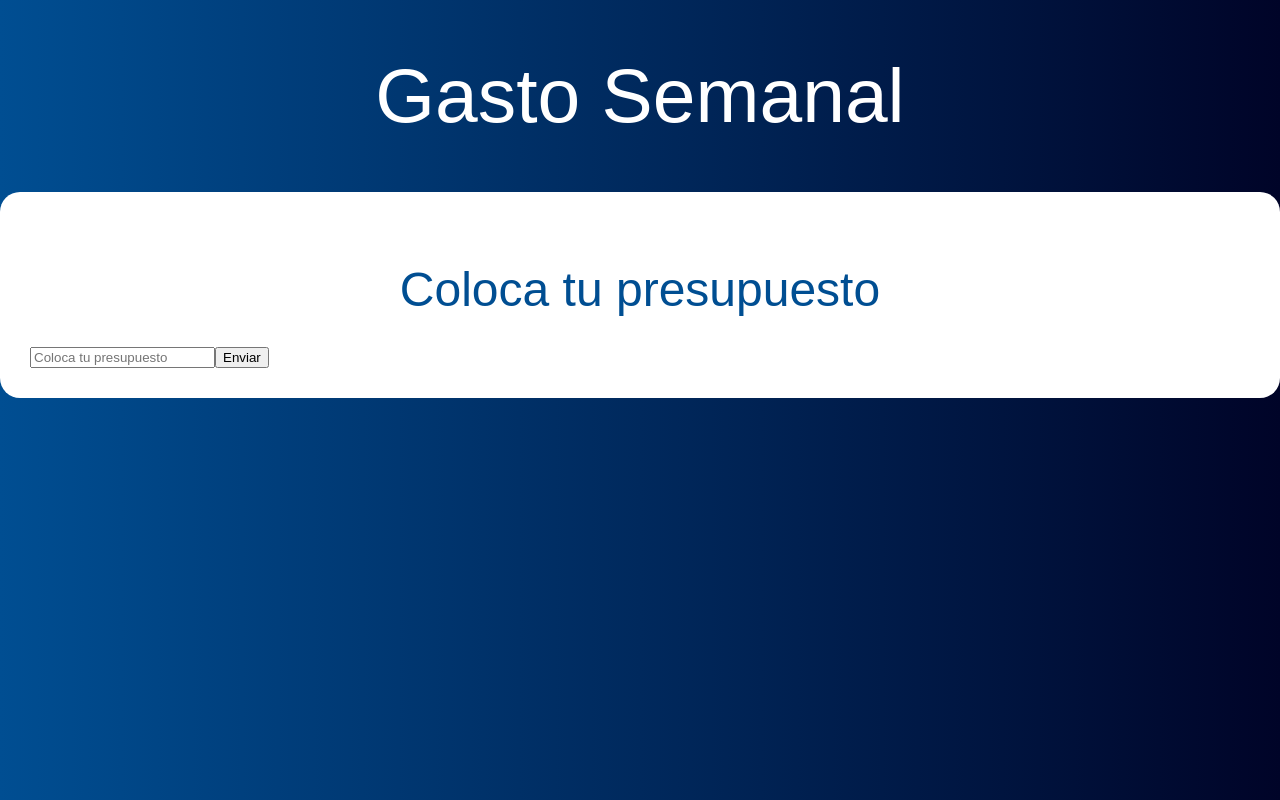
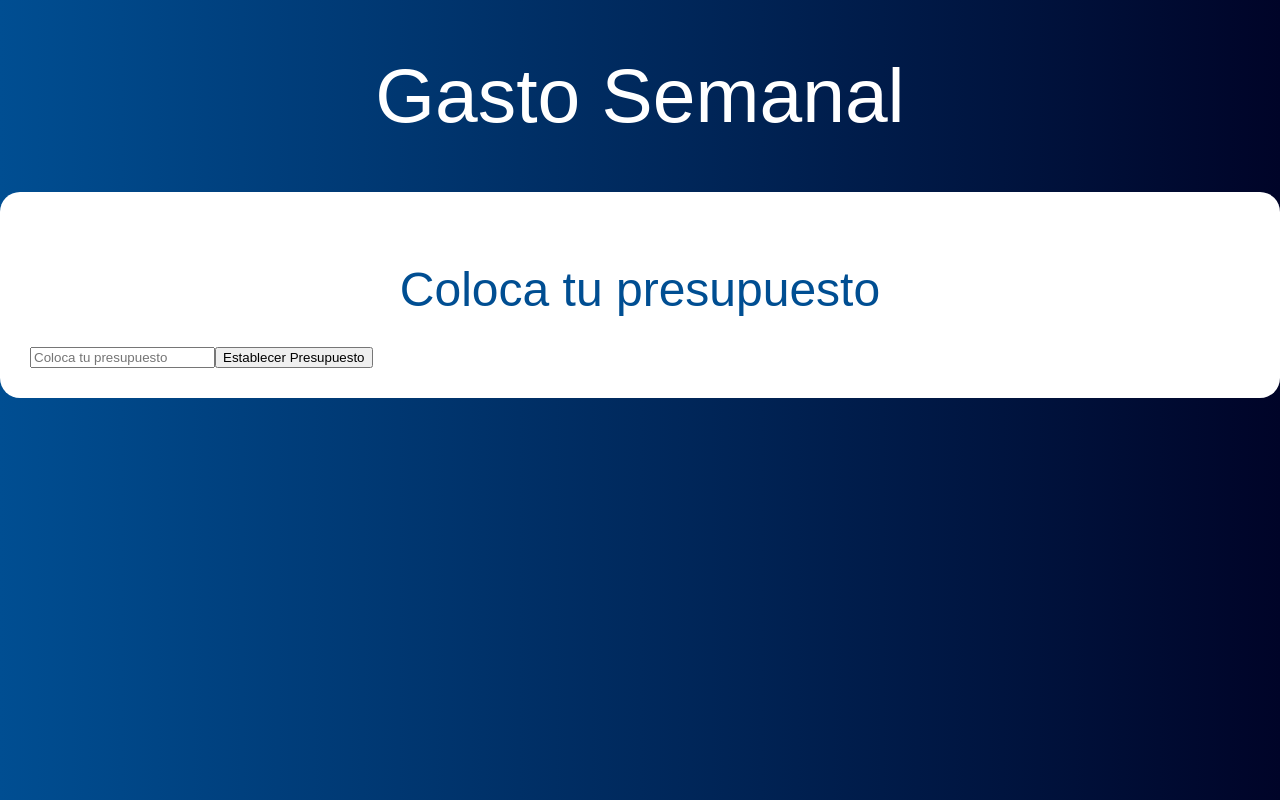
Before and after one commit to yilfri/weekly-budget, a React (Create React App) app: page / in a window 1280 px wide. Built offline with nearby package versions, Linux system fonts and the light colour scheme; the HTML template or start-up script is replaced by a standard one.

Commit message:
Component Error added and change in Pregunta

```diff
--- /dev/null
+++ b/src/components/Error.js
@@ -0,0 +1,7 @@
+import React from 'react';
+
+const Error = ({ mensaje }) => {
+	return <p className="alert error alert-danger">{mensaje}</p>;
+};
+
+export default Error;
--- a/src/components/Pregunta.js
+++ b/src/components/Pregunta.js
@@ -1,12 +1,45 @@
-import React from 'react';
+import React, { useState } from 'react';
+import Error from './Error';
 
 const Pregunta = () => {
+	const [cantidad, setCantidad] = useState(0);
+	const [error, setError] = useState(false);
+
+	// Evento que lee el presupuesto.
+	const handleChange = (e) => {
+		setCantidad(parseInt(e.target.value, 10));
+	};
+
+	// Evento que envia el presupuesto.
+	const handleSubmit = (e) => {
+		e.preventDefault();
+
+		//Validar presupuesto
+		if (cantidad <= 0 || isNaN(cantidad)) {
+			setError(true);
+			return;
+		}
+
+		setError(false);
+	};
+
 	return (
 		<>
 			<h2>Coloca tu presupuesto</h2>
-			<form>
-				<input type="number" placeholder="Coloca tu presupuesto" className="u-full-width" />
-				<input type="submit" value="Enviar" className="button-primary u-full-width" />
+			{error ? <Error mensaje="El Presupuesto no es válido" /> : null}
+
+			<form onSubmit={handleSubmit}>
+				<input
+					type="number"
+					placeholder="Coloca tu presupuesto"
+					className="u-full-width"
+					onChange={handleChange}
+				/>
+				<input
+					type="submit"
+					value="Establecer Presupuesto"
+					className="button-primary u-full-width"
+				/>
 			</form>
 		</>
 	);
```
